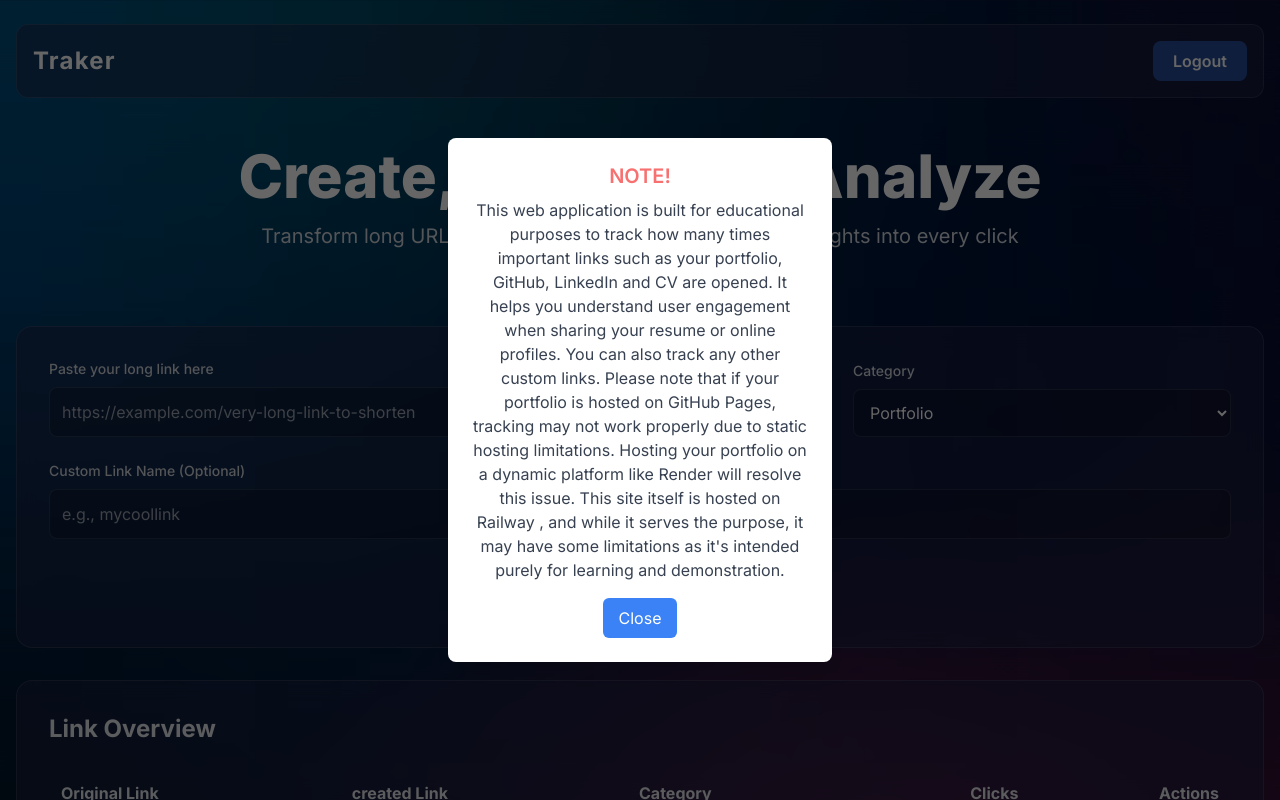
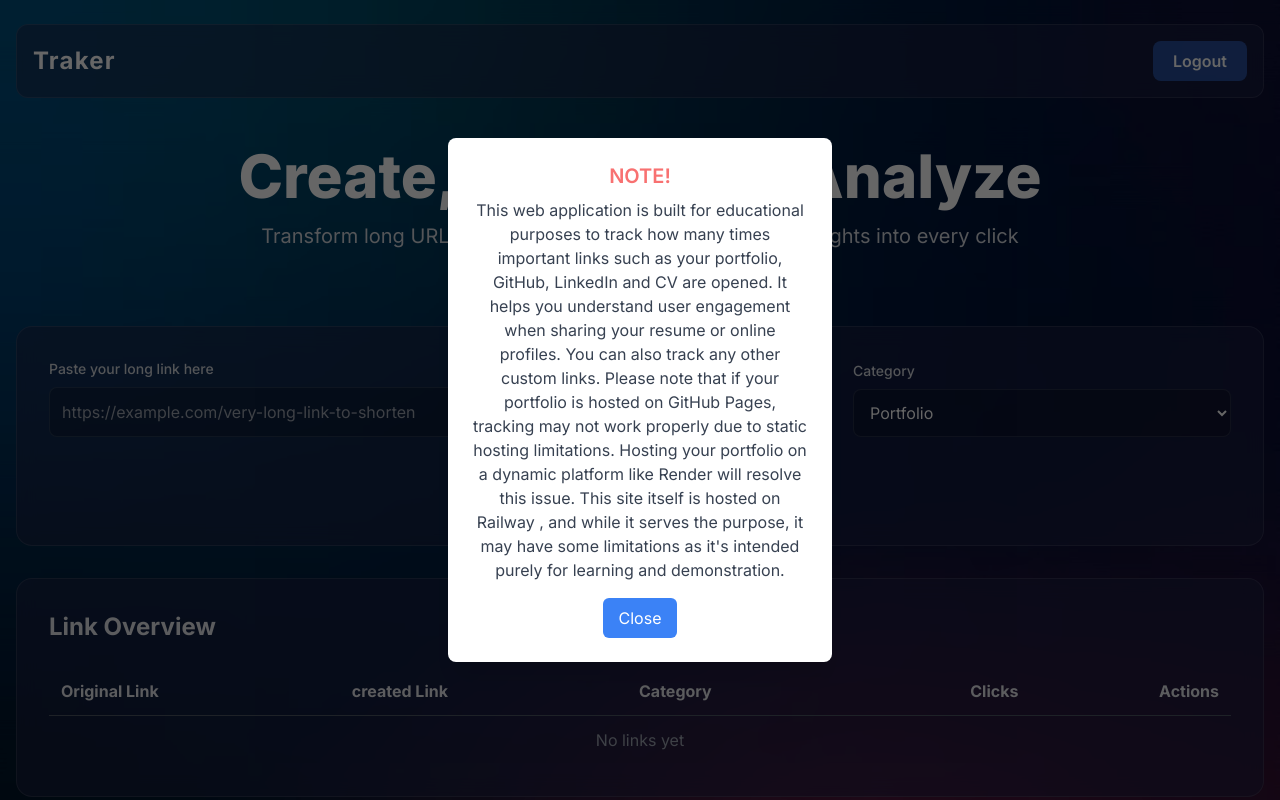
Before and after one commit to muhd-hanan/Link_Tracker, a Django app: page / in a window 1280 px wide. Run offline with Django 5.2, Linux system fonts and the light colour scheme; the visitor is signed in with stand-in values (Sample User, id 1); some libraries are stand-ins or nearby versions.

Commit message:
30  commit

```diff
--- a/templates/index.html
+++ b/templates/index.html
@@ -140,12 +140,12 @@
                                 <option value="other">Other</option>
                             </select>
                         </div>
-                        <div class="md:col-span-3">
+                        <!-- <div class="md:col-span-3">
                             <label for="custom-slug" class="block mb-2 text-sm font-medium text-gray-300">Custom Link
                                 Name (Optional)</label>
                             <input type="text" id="custom-slug" name="custom_slug"
                                 class="form-input w-full p-3 rounded-lg" placeholder="e.g., mycoollink">
-                        </div>
+                        </div> -->
 
                         <div id="other-category-wrapper" class="hidden md:col-span-3">
                             <label for="other-category-input"
```
